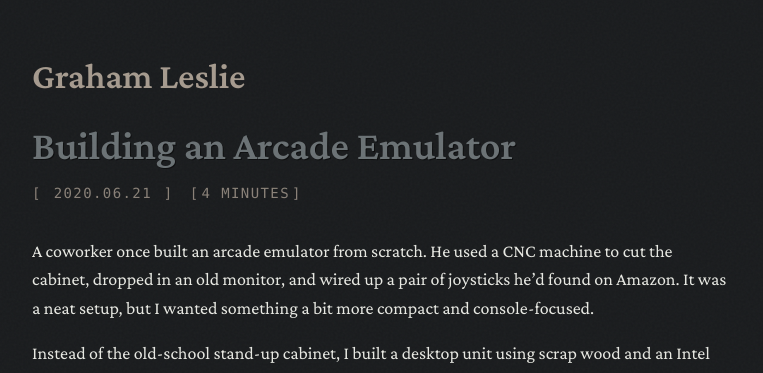
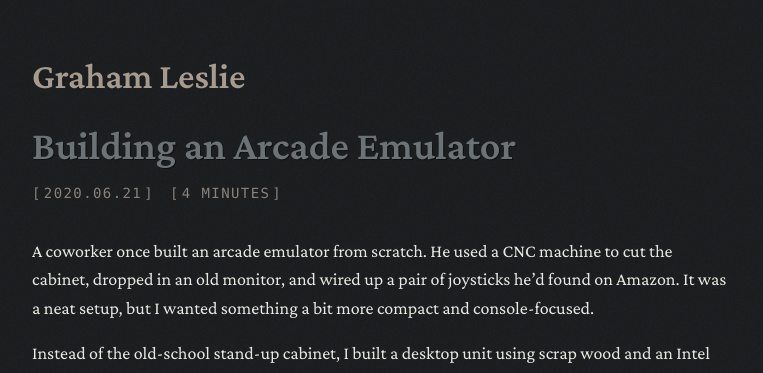
Before and after one commit to grahamleslie/grahamleslie.github.io, a Jekyll site: the page built from _posts/2020-06-21-building-an-arcade-emulator.md, in a window 1280 px wide. Shown: the top 373 px of the page, without its empty margins (258-1021 px from the left). Built offline with Jekyll 4.4.1, drawn with Linux system fonts in a browser that asks for light colours; nearby versions of some CDN libraries.

Commit message:
Fix spacing in post metadata brackets

```diff
--- a/_layouts/post.html
+++ b/_layouts/post.html
@@ -13,15 +13,7 @@ layout: default
       {{ page.title | escape }}
     </h1>
     <p class="post-meta">
-      <span>
-        <time
-          class="dt-published"
-          datetime="{{ page.date | date_to_xmlschema }}"
-          itemprop="datePublished"
-        >
-          {{ page.date | date: "%Y.%m.%d" }}
-        </time>
-      </span>
+      <span>{{ page.date | date: "%Y.%m.%d" }}</span>
       {%- if page.duration -%}
       <span>{{ page.duration | upcase }}</span>
       {%- endif -%}
```
